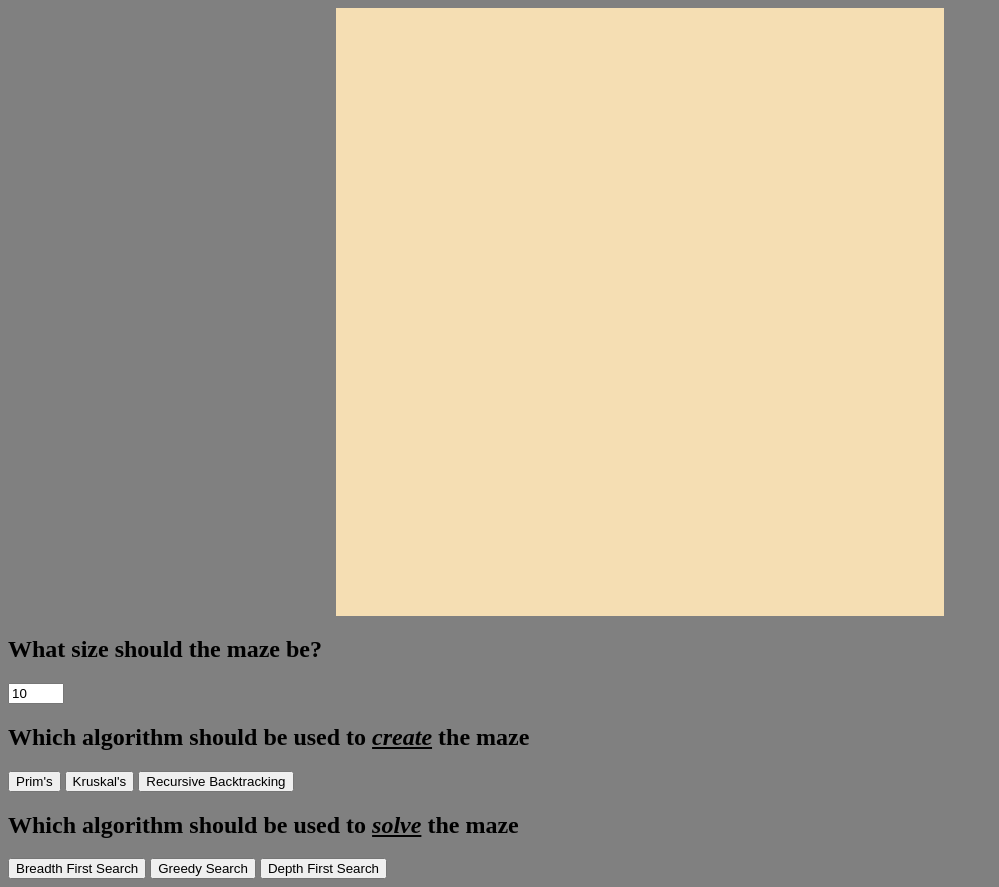
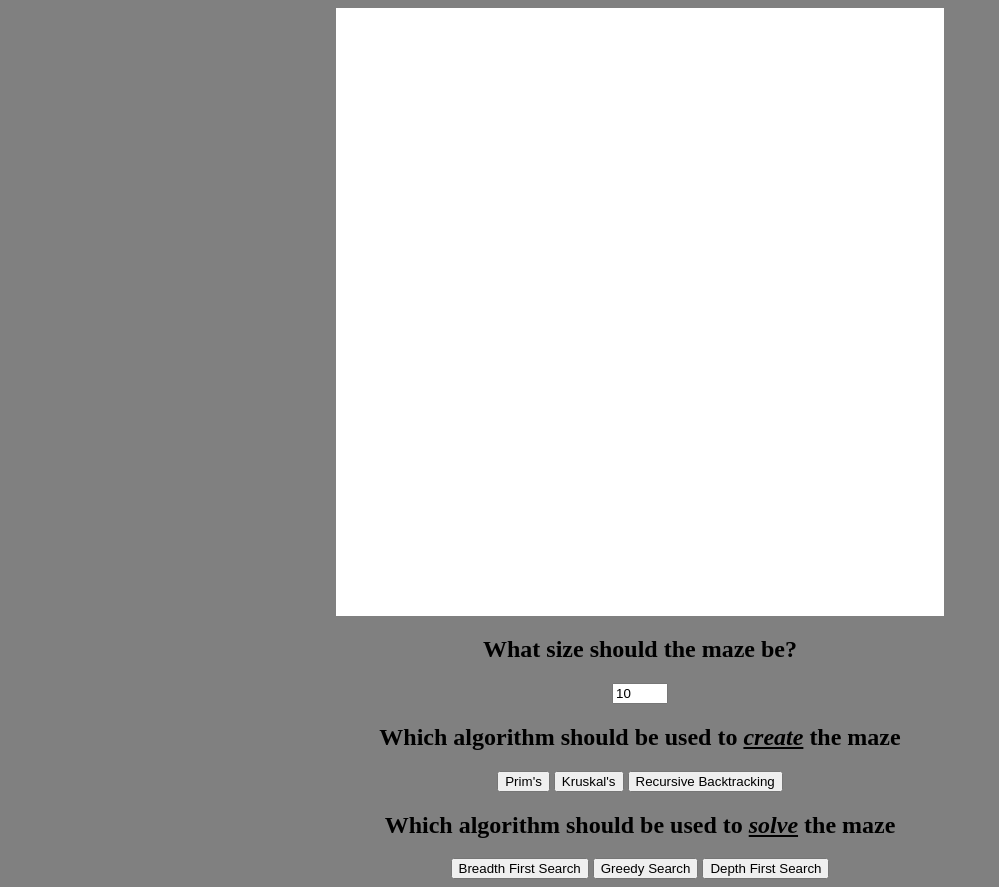
Before and after one commit to Martin-Martinez4/generate_and_solve_mazes, a plain HTML site: page index.html in a window 1280 px wide. Shown: the whole page, without its empty margins (0-999 px from the left). Drawn offline with Linux system fonts and the light colour scheme.

Commit message:
Changed the background color of the maze.

```diff
--- a/style.css
+++ b/style.css
@@ -1,12 +1,16 @@
 html{
     background: grey;
+}
+
+body{
+    text-align: center;
 }
 
 #maze{
     height: 600px;
     width: 600px;
     margin: auto;
-    background: wheat;
+    background: white;
     display: flex;
     flex-direction: column;
     justify-content: center;
@@ -20,4 +24,5 @@ html{
 
 .cell{
     box-sizing: border-box;
+    border: dotted rgba(140, 120, 100, .8) 1px;
 }
```
